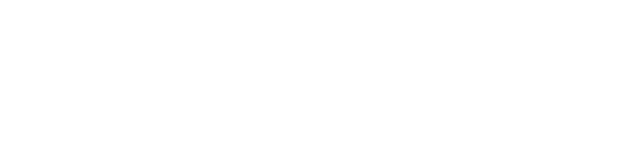
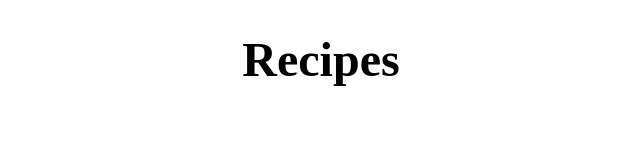
Before and after one commit to aqawaearatay00/Recipes, a plain HTML site: page index.html in a window 1280 px wide. Shown: the whole page, without its empty margins (319-959 px from the left). Drawn offline with Linux system fonts and the light colour scheme.

Commit message:
Update index.html

```diff
--- a/index.html
+++ b/index.html
@@ -2,6 +2,7 @@
 <html>
 
 <head>
+    <meta name="algolia-site-verification" content="10D97C1641C5FBC4" />
     <title>Recipes</title>
     <link rel="icon"
         href="Images\pixel-art-plate-with-fried-eggs-bacon-vector-icon-8bit-game-white-background_360488-1474-removebg-preview.png"
@@ -9,7 +10,9 @@
 </head>
 
 <body>
-
+    <center>
+        <h1 style="font-size: 300%;">Recipes</h1>
+    </center>
 </body>
 
 </html>
```
